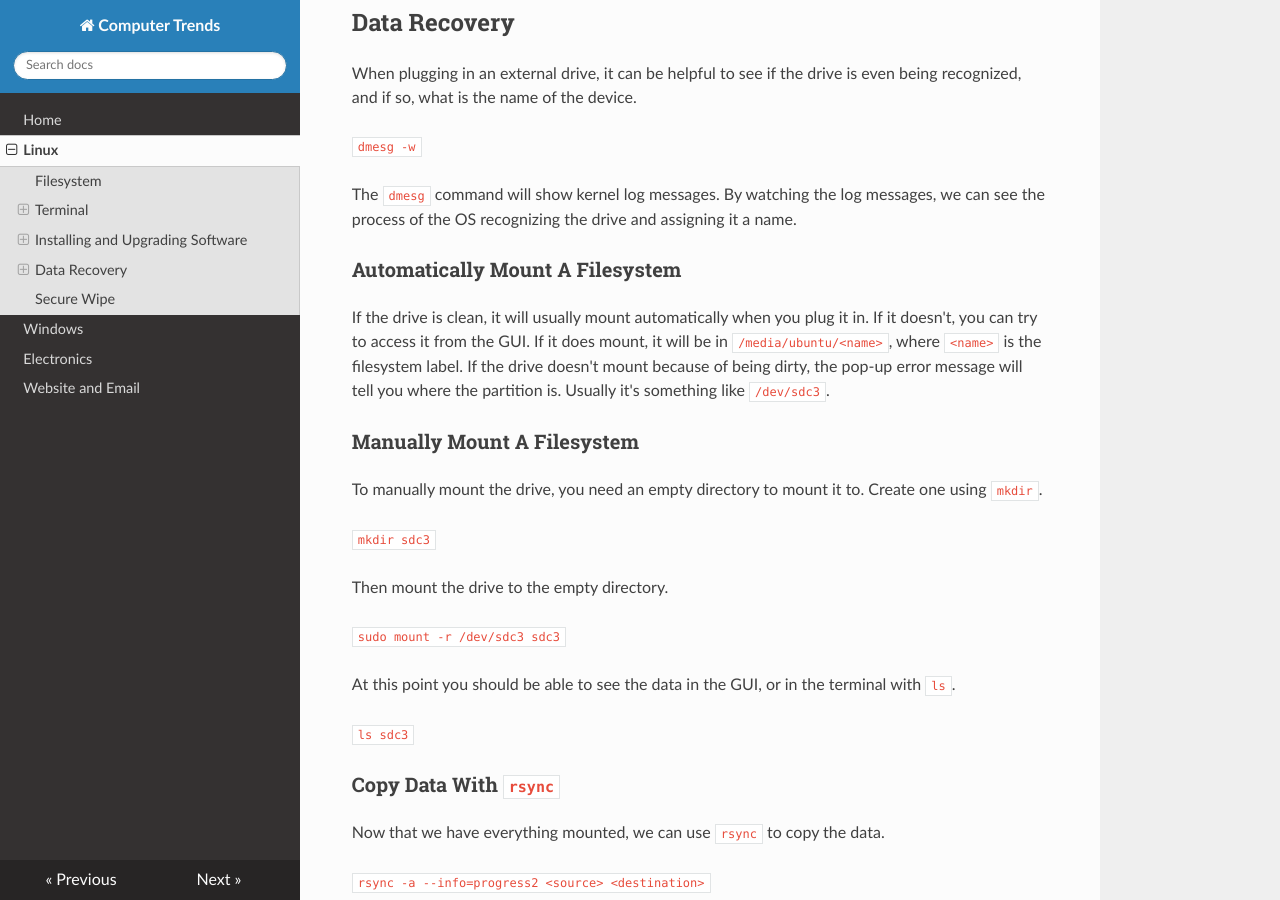
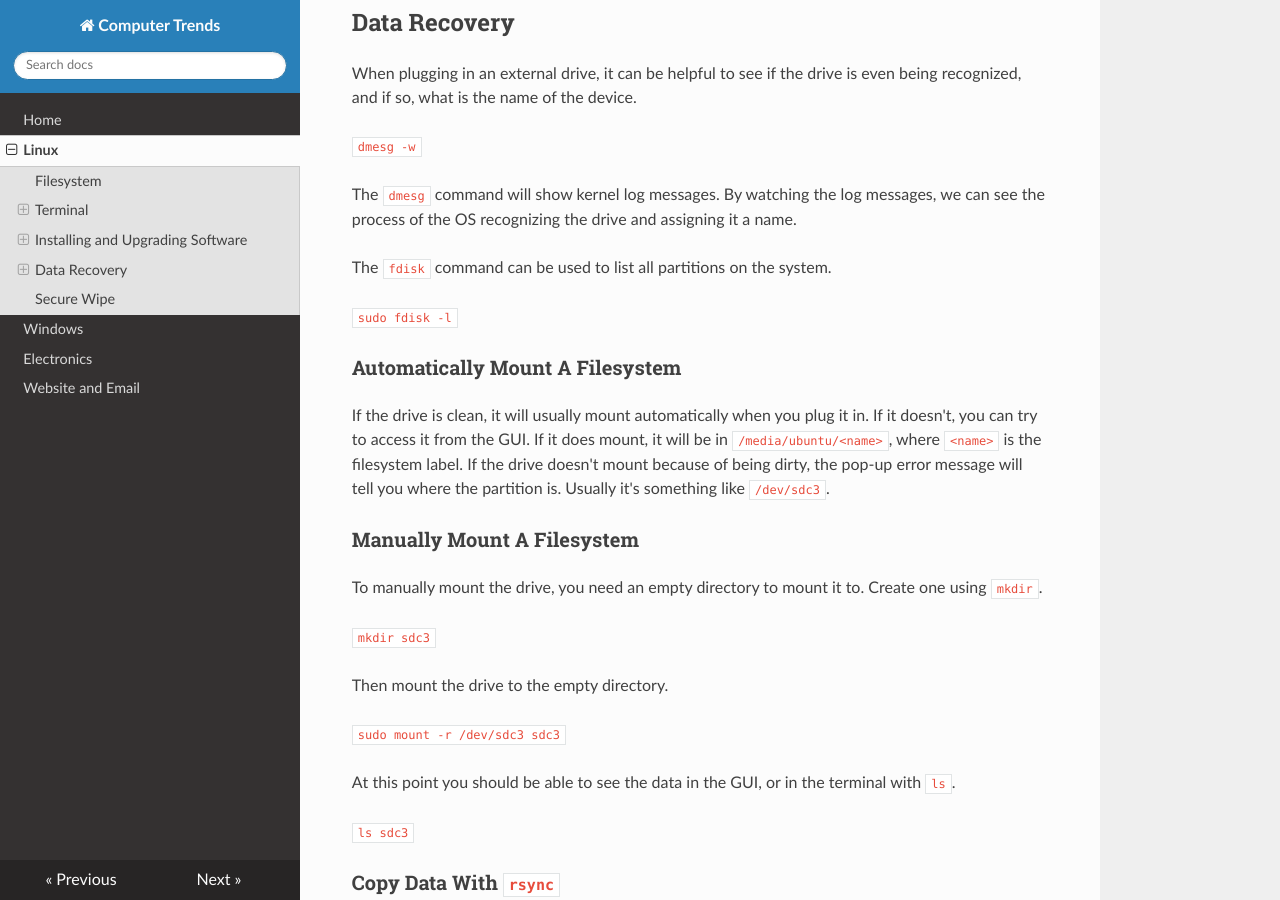
Before and after one commit to tortxof/ctrends-guide, an MkDocs documentation site: the page built from docs/linux.md, in a window 1280 px wide and 900 px high, scrolled down 1811 px. Built offline with MkDocs 1.6.1, drawn with Linux system fonts in a browser that asks for light colours; nearby versions of some CDN libraries.

Commit message:
Add note about fdisk

```diff
--- a/docs/linux.md
+++ b/docs/linux.md
@@ -81,6 +81,10 @@ even being recognized, and if so, what is the name of the device.
 The `dmesg` command will show kernel log messages. By watching the log messages,
 we can see the process of the OS recognizing the drive and assigning it a name.
 
+The `fdisk` command can be used to list all partitions on the system.
+
+`sudo fdisk -l`
+
 ### Automatically Mount A Filesystem
 
 If the drive is clean, it will usually mount automatically when you plug it in.
```
